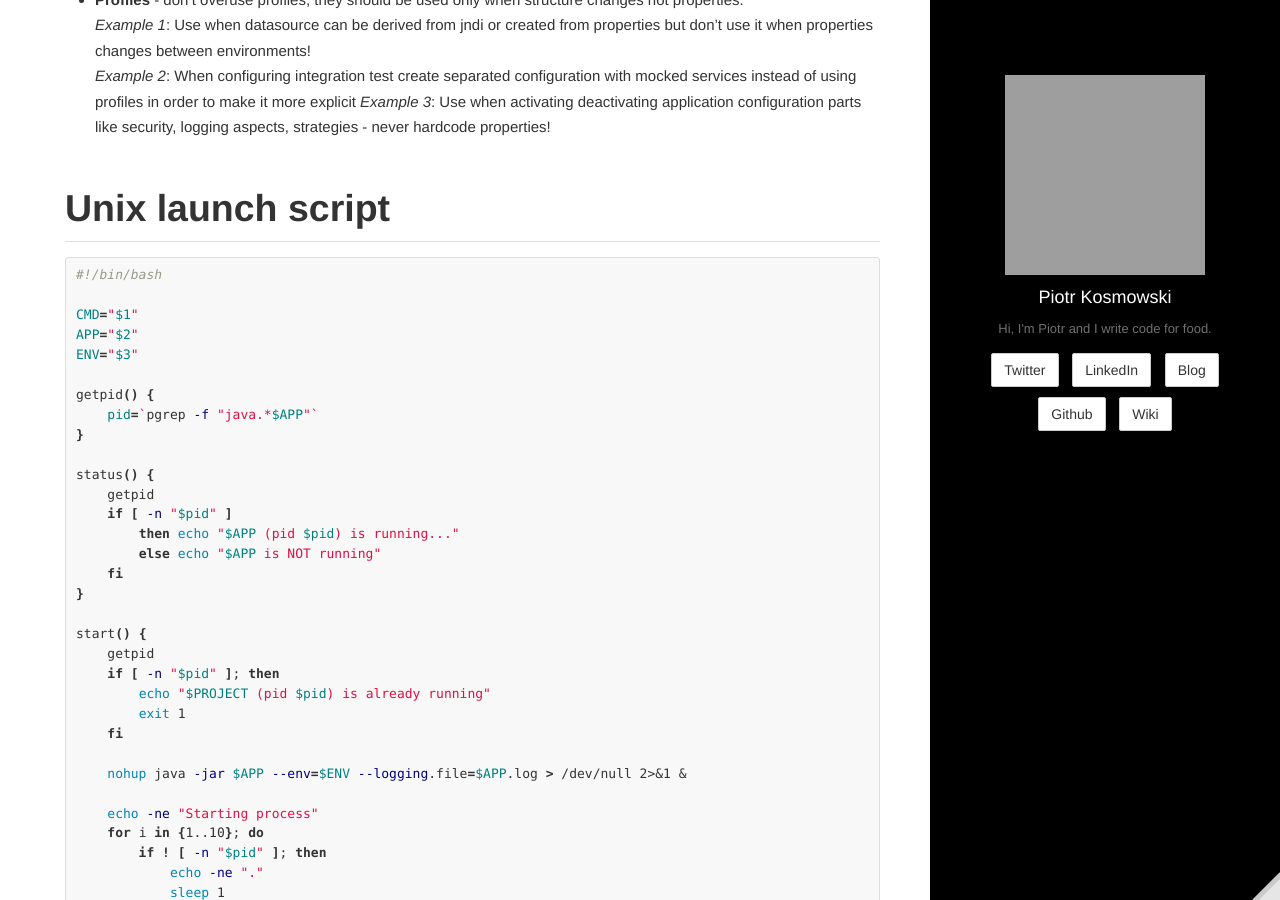
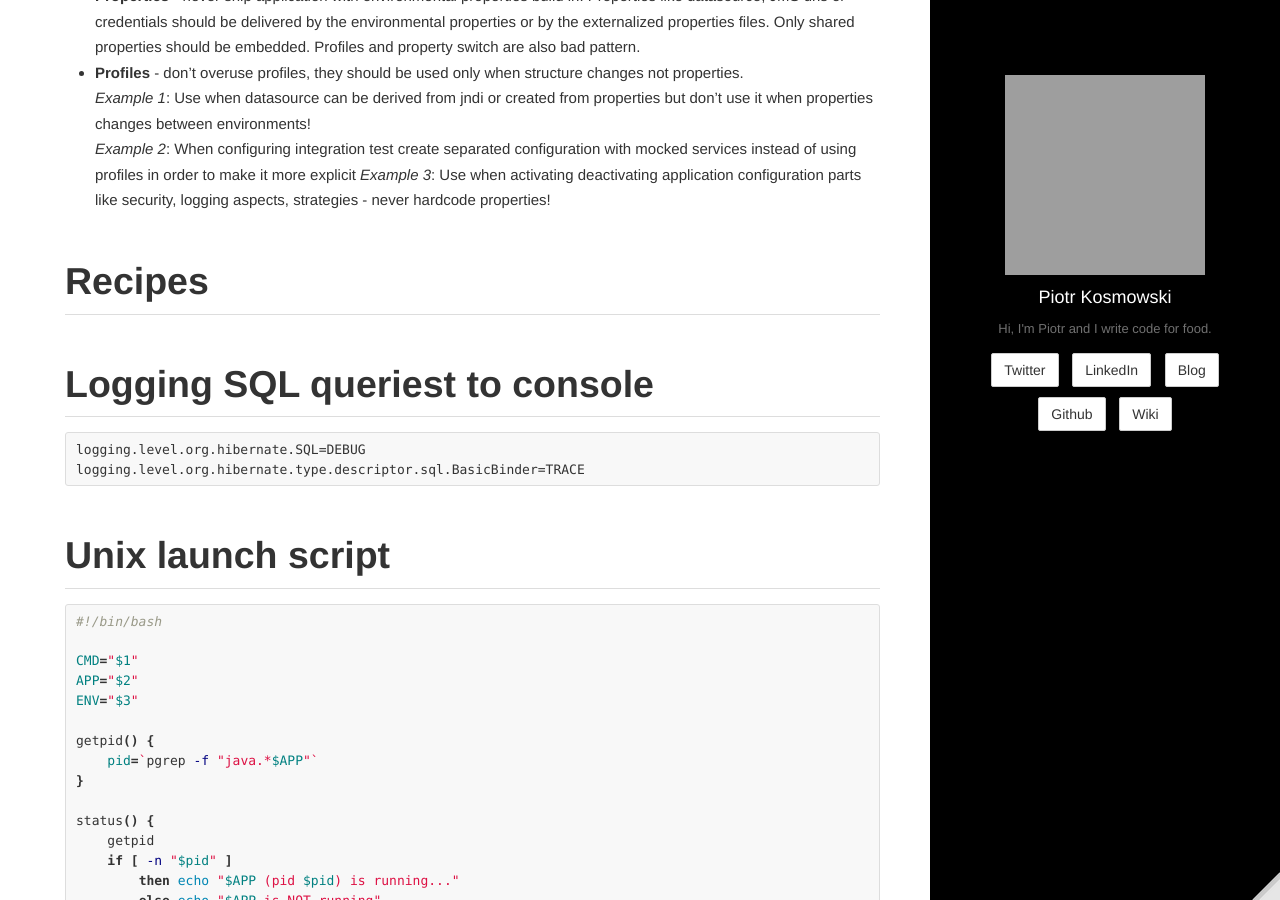
Before and after one commit to kospiotr/kospiotr.github.io, a Jekyll site: the page built from wiki/spring-boot.md, in a window 1280 px wide and 900 px high, scrolled down 16526 px. Built offline with Jekyll 4.4.1, drawn with Linux system fonts in a browser that asks for light colours; some of the changed text lies outside the part shown; grey boxes are pictures that could not be loaded.

Commit message:
Update spring-boot.md

````diff
--- a/wiki/spring-boot.md
+++ b/wiki/spring-boot.md
@@ -661,6 +661,14 @@ Provides following libraries:
   *Example 2*: When configuring integration test create separated configuration with mocked services instead of using profiles in order to make it more explicit
   *Example 3*: Use when activating deactivating application configuration parts like security, logging aspects, strategies - never hardcode properties!
 
+# Recipes
+# Logging SQL queriest to console
+
+```
+logging.level.org.hibernate.SQL=DEBUG
+logging.level.org.hibernate.type.descriptor.sql.BasicBinder=TRACE
+```
+
 # Unix launch script
 
 ```bash
````
